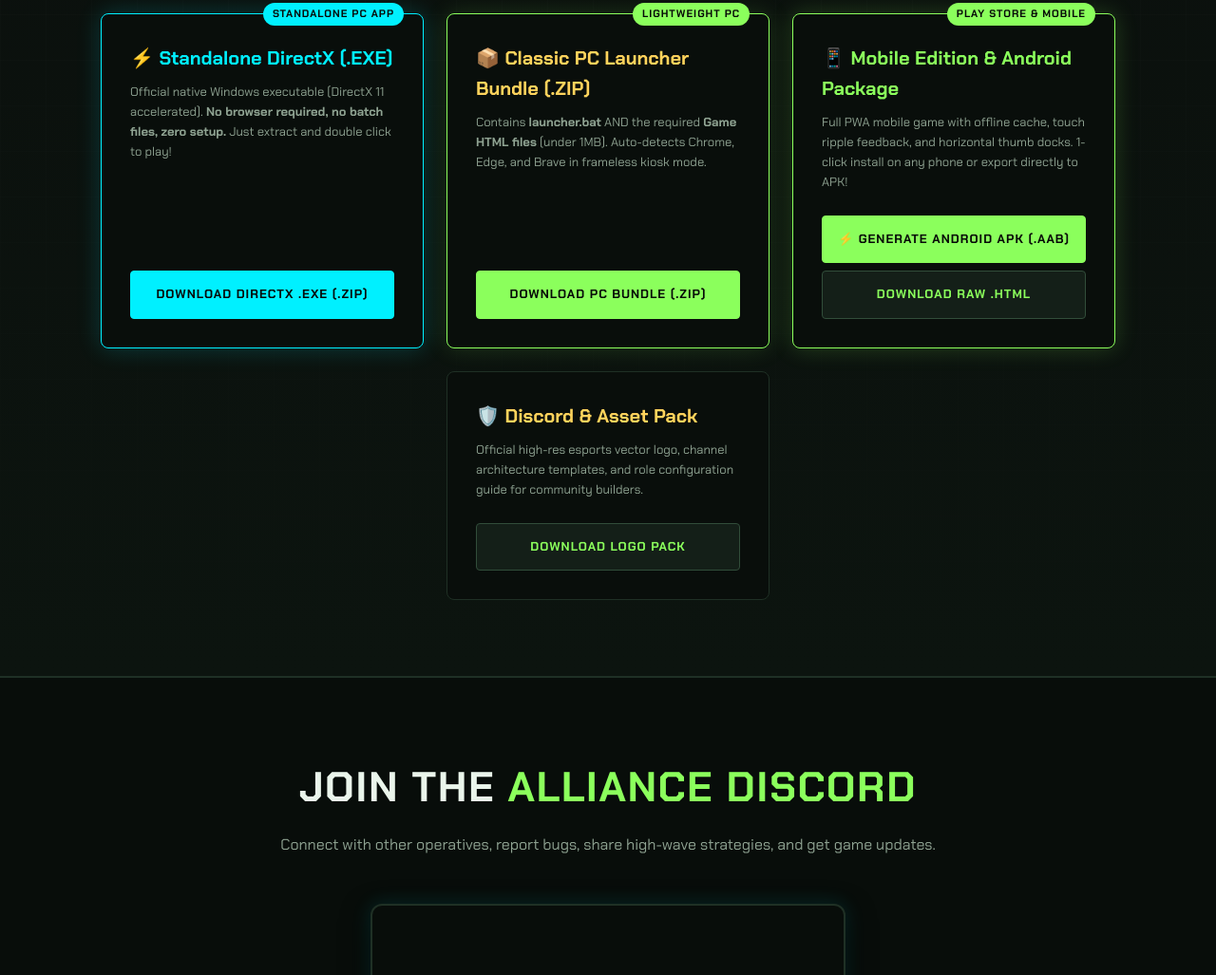
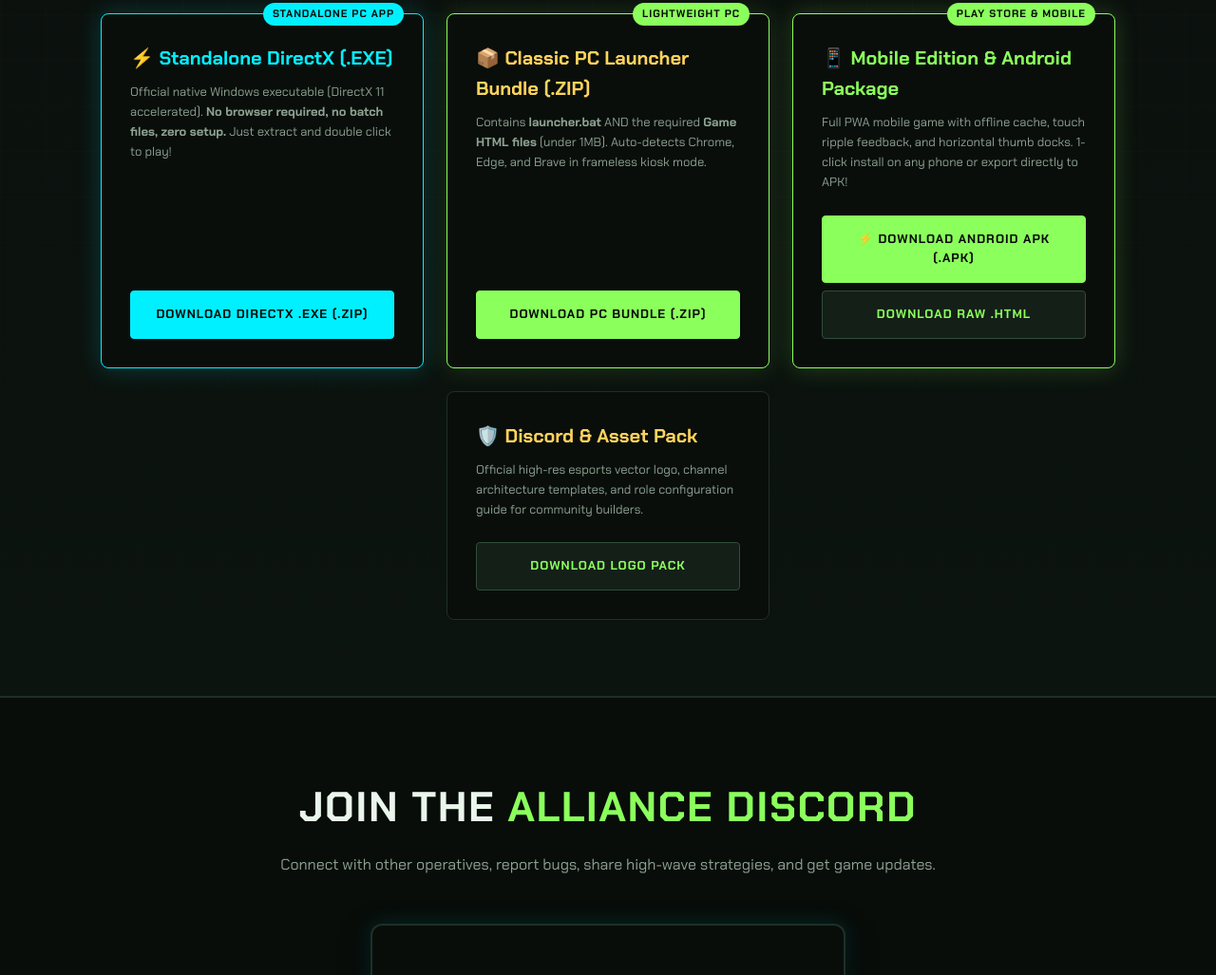
Before and after one commit to athallajovian9-cyber/Skibidi_Toilet_Defense, a plain HTML site: page index.html in a window 1280 px wide. Shown: the part 3537-4564 px from the top of the page at 95% size. Drawn offline with Linux system fonts and the light colour scheme; grey boxes are pictures that could not be loaded.

Commit message:
feat: deploy Digital Asset Links verification and add direct Android APK download

```diff
--- a/index.html
+++ b/index.html
@@ -574,7 +574,7 @@
           <p>Full PWA mobile game with offline cache, touch ripple feedback, and horizontal thumb docks. 1-click install on any phone or export directly to APK!</p>
         </div>
         <div style="display:flex;flex-direction:column;gap:8px;">
-          <a href="https://www.pwabuilder.com" target="_blank" class="dl-btn" style="background:#8bff5c;color:#070a08;border-color:#8bff5c;font-weight:800;">⚡ GENERATE ANDROID APK (.AAB)</a>
+          <a href="Skibidi_Toilet_Defense.apk" download class="dl-btn" style="background:#8bff5c;color:#070a08;border-color:#8bff5c;font-weight:800;">⚡ DOWNLOAD ANDROID APK (.APK)</a>
           <a href="Skibidi_Toilet_Defense_Mobile.html" download class="dl-btn">DOWNLOAD RAW .HTML</a>
         </div>
       </div>
```
Also changed, not shown: .well-known/assetlinks.json (added), 1 other file.
